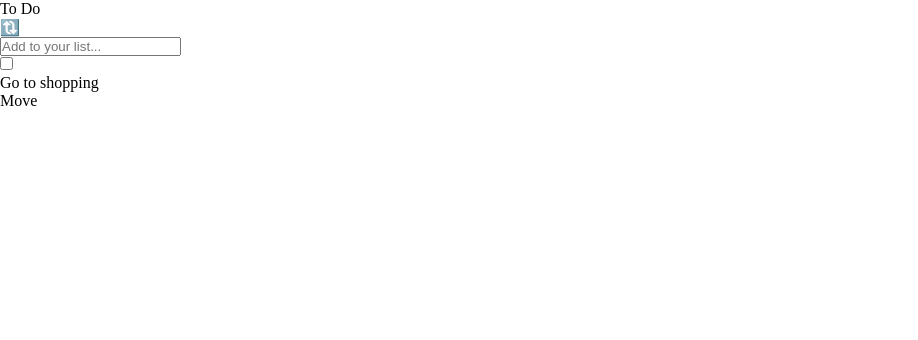
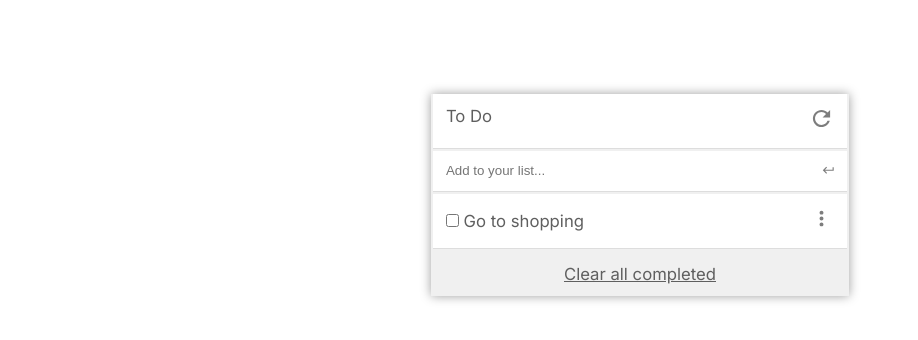
Before and after one commit to Gh-Reza/To-do-list, a website built with webpack: page src/index.html in a window 1280 px wide. Shown: the whole page, without its empty margins (0-918 px from the left). Built offline with nearby package versions, Linux system fonts and the light colour scheme.

Commit message:
Add style to the project

```diff
--- a/src/index.html
+++ b/src/index.html
@@ -5,32 +5,42 @@
   <meta http-equiv="X-UA-Compatible" content="IE=edge">
   <meta name="viewport" content="width=device-width, initial-scale=1.0">
   <title>My to do list</title>
+  <link rel="preconnect" href="https://fonts.googleapis.com">
+  <link rel="preconnect" href="https://fonts.gstatic.com" crossorigin>
+  <link href="https://fonts.googleapis.com/css2?family=Inter&display=swap" rel="stylesheet">
   <link rel="stylesheet" href="style.css">
 </head>
 <body>
+  <div class="container">
     <!-- Header section -->
     <header class="section-header">
       <div class="title">To Do</div>
       <div class="refresh-box">
-      🔃
+        <a href="#"><ion-icon class="icon" name="refresh"></ion-icon></a>
       </div>
     </header>
     <!-- main section -->
     <main class="section-main">
       <div class="input-box">
-      <input type="text" placeholder="Add to your list...">
+        <input class="addInput" type="text" placeholder="Add to your list...">
+        <div class="icon-box"><a href="#"><ion-icon class="icon--small icon" name="return-left"></ion-icon></div></a>
       </div>
-    <ul class="list">
+      <ul class="list-box">
         <li class="list-item">
           <div class="group">
             <input type="checkbox" name="task" id="">
-          <p class="task-description">Go to shopping</p>
+            <label for="task">Go to shopping</label>
           </div>
           <div class="move-icon-box">
-          Move
+            <ion-icon class="icon move-icon" name="more"></ion-icon>
           </div>
         </li>
       </ul>
+      <div class="removeBtnContainer">
+        <a class="removeBtn" href="#">Clear all completed</a>
+      </div>
     </main>
+  </div>
+  <script src="https://unpkg.com/ionicons@4.5.10-0/dist/ionicons.js"></script>
 </body>
 </html>
--- a/src/style.css
+++ b/src/style.css
@@ -3,4 +3,82 @@
   margin: 0;
   box-sizing: border-box;
   text-decoration: none;
+  list-style: none;
 }
+
+body {
+  font-family: 'Inter', sans-serif;
+  font-size: 1.6rem;
+  color: #5f5f5f;
+}
+
+html {
+  font-size: 65.2%;
+}
+
+.container {
+  width: 40rem;
+  box-shadow: 0 0 10px rgba(0, 0, 0, 0.379);
+  margin: 9rem auto;
+  background-color: #f0f0f0;
+}
+
+.section-header {
+  display: flex;
+  justify-content: space-between;
+  padding: 1.2rem;
+  border-bottom: 1px solid #ddd;
+  background-color: #fff;
+  margin: 2px;
+}
+
+.icon {
+  font-size: 2.4rem;
+  color: #7d7d7d;
+}
+
+.icon--small {
+  font-size: 1.2rem;
+}
+
+.input-box {
+  display: flex;
+  align-items: center;
+  padding: 0 1.2rem;
+  border-bottom: 1px solid #ddd;
+  background-color: #fff;
+  margin: 2px;
+}
+
+.addInput {
+  border: none;
+  outline: none;
+  width: 100%;
+  padding: 1.2rem 0;
+}
+
+.list-item {
+  display: flex;
+  justify-content: space-between;
+  align-items: center;
+  padding: 1.2rem;
+  border-bottom: 1px solid #ddd;
+  background-color: #fff;
+  margin: 2px;
+}
+
+.move-icon {
+  cursor: move;
+}
+
+.removeBtnContainer {
+  padding: 1.2rem;
+}
+
+.removeBtn {
+  color: #5f5f5f;
+  text-decoration: underline;
+  font-weight: 500;
+  display: block;
+  text-align: center;
+}
--- a/webpack.config.js
+++ b/webpack.config.js
@@ -8,6 +8,9 @@ module.exports = {
     path: path.resolve(__dirname, './dist'),
     filename: '[name].js',
     clean: true,
+  },
+  devServer: {
+    static: './dist',
   },
   module: {
     rules: [
@@ -22,4 +25,7 @@ module.exports = {
       template: './src/index.html',
     }
   )],
+  optimization: {
+    runtimeChunk: 'single',
+  },
 }
```
Also changed, not shown: package.json (+5 -2 lines), src/data.js (added, +19 -0 lines), dist/bundle.js, dist/index.html, src/temp.js (added), 1 other file. Lines whose indentation alone changed are shown as unchanged.
